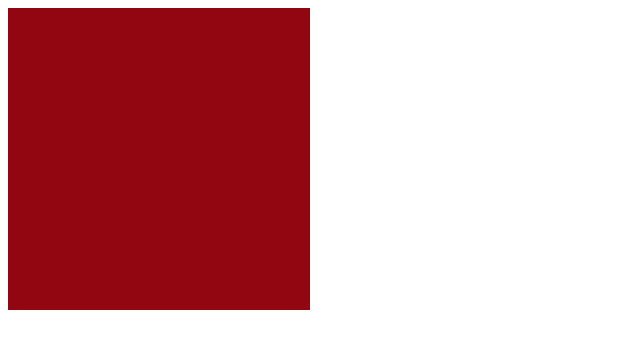
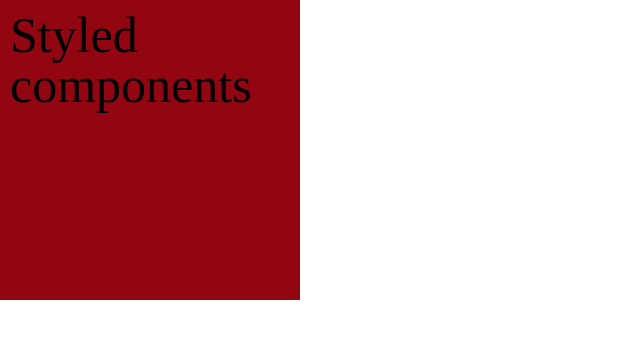
Before and after one commit to joo-seongchan/base_react, a React (Create React App) app: page / in a window 1280 px wide. Shown: the top 348 px of the page, without its empty margins (0-640 px from the left). Built offline with nearby package versions, Linux system fonts and the light colour scheme.

Commit message:
style-props,reset

```diff
--- a/package.json
+++ b/package.json
@@ -10,6 +10,7 @@
     "react-dom": "^18.1.0",
     "react-scripts": "5.0.1",
     "styled-components": "^5.3.5",
+    "styled-reset": "^4.4.1",
     "web-vitals": "^2.1.4"
   },
   "scripts": {
--- a/src/App.js
+++ b/src/App.js
@@ -13,10 +13,12 @@
 import { FoodMenu2 } from "./components/4_map/FoodMenu2";
 import { MapEx } from "./components/4_map/MapEx";
 import { subJectDb, MenusDb, MapDb } from "./db";
+import { GlobalStyled } from "./styles/GlobalStyled";
 
 const App = () => {
   return (
     <div>
+      <GlobalStyled />
       {/* <TagRule />; */}
       {/* 1일차 */}
 
--- a/src/components/4_map/Content.js
+++ b/src/components/4_map/Content.js
@@ -1,17 +1,20 @@
 import styled from "styled-components";
+import { mainStyle } from "../../styles/GlobalStyled";
 
 const Box = styled.div`
   width: 300px;
   height: 300px;
   background-color: ${(props) => props.bgColor};
-  border: 1px solid ${(props) => props.bgColor};
+  border: 10px solid ${(props) => props.bgColor};
+  /* =>프롭스 받을때 사용방법 */
+  font-size: ${mainStyle.fontSize};
 `;
 
 export const Content = () => {
-  const mainColor = "#910610";
   return (
     <div>
-      <Box bgColor={mainColor}></Box>
+      <Box bgColor={mainStyle.color}>Styled components</Box>
+      {/* =>스타일 컴포넌트 사용할때 프롭스 전달 */}
     </div>
   );
 };
--- /dev/null
+++ b/src/styles/GlobalStyled.js
@@ -0,0 +1,15 @@
+import { createGlobalStyle } from "styled-components";
+import reset from "styled-reset";
+
+export const mainStyle = {
+  color: "#910610",
+  fontSize: "50px",
+};
+
+export const GlobalStyled = createGlobalStyle`
+    ${reset}
+
+    *{
+        box-sizing:border-box;
+    }
+`;
```
Also changed, not shown: 2 other files (tests, documents, lock files or other folders).
